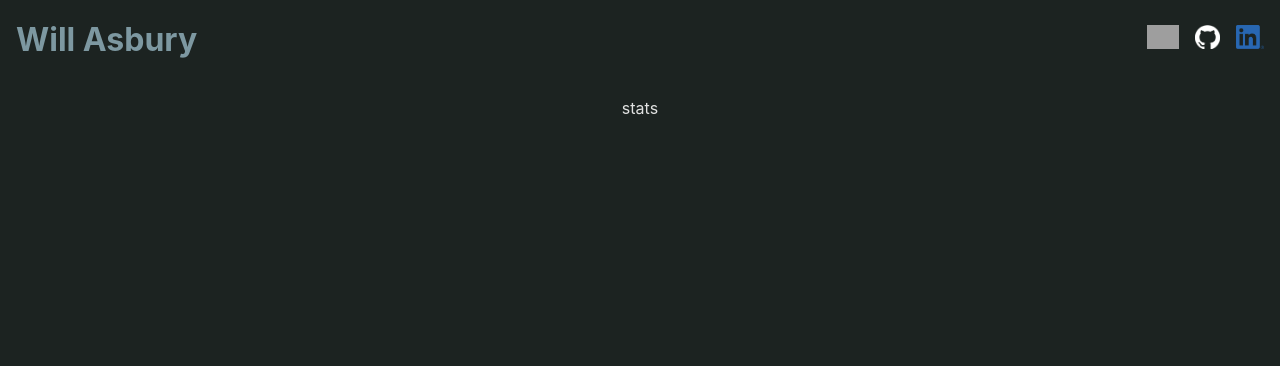
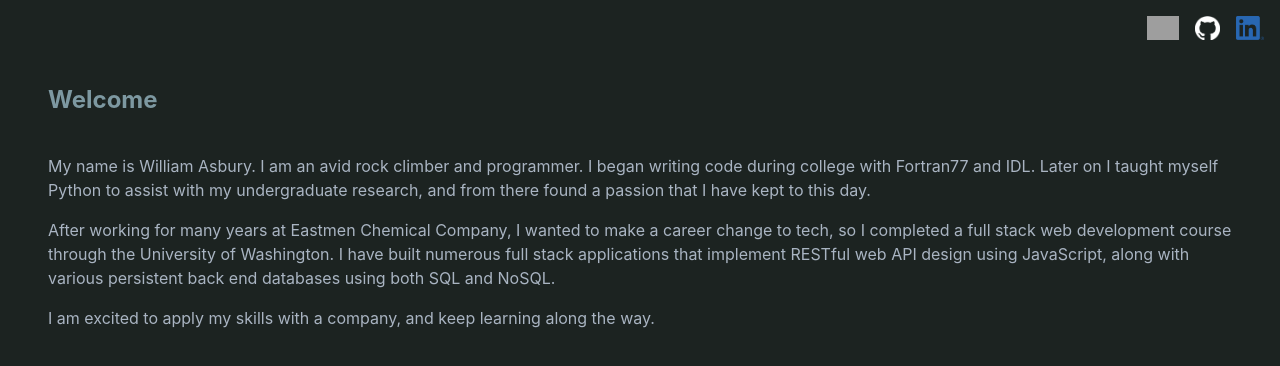
Before and after one commit to Willlasbury/portfolio, a React (Vite) app: page / in a window 1280 px wide. Shown: the top 366 px of the page. Built offline with nearby package versions, Linux system fonts and the light colour scheme; no server answers; grey boxes are pictures that could not be loaded.

Commit message:
added text and styling for about me

```diff
--- a/src/components/aboutMe/index.jsx
+++ b/src/components/aboutMe/index.jsx
@@ -1,24 +1,29 @@
 import "./styles.css";
 
-import { useState, useEffect } from "react";
-
-import getCW from "../../utils/fetch/codewars";
-
-export default function AboutMe({stats}) {
-
-    if (stats) {
-        return(
-            <section>
-                <p>stats</p>
-            </section>
-
-        )
-    }
-    else{
-        return (
-            <section>
-                <p>no stats</p>
-            </section>
-        )
-    }
+export default function AboutMe() {
+  return (
+    <article>
+      <h2>Welcome</h2>
+      <section>
+        <p>
+          My name is William Asbury. I am an avid rock climber and programmer. I
+          began writing code during college with Fortran77 and IDL. Later on I
+          taught myself Python to assist with my undergraduate research, and
+          from there found a passion that I have kept to this day.
+        </p>
+        <p>
+          After working for many years at Eastmen Chemical Company, I wanted to
+          make a career change to tech, so I completed a full stack web
+          development course through the University of Washington. I have built
+          numerous full stack applications that implement RESTful web API design
+          using JavaScript, along with various persistent back end databases
+          using both SQL and NoSQL.
+        </p>
+        <p>
+          I am excited to apply my skills with a company, and keep learning
+          along the way.
+        </p>
+      </section>
+    </article>
+  );
 }
--- a/src/components/aboutMe/styles.css
+++ b/src/components/aboutMe/styles.css
@@ -0,0 +1,15 @@
+article {
+    display: flex;
+    flex-flow: column;
+    align-items: start;
+    margin-inline: 3rem;
+}
+
+h2 {
+    color: var(--secondary-color)
+}
+
+p {
+    text-align: left;
+    color: var(--fourth-color)
+}
--- a/src/components/header/index.jsx
+++ b/src/components/header/index.jsx
@@ -4,7 +4,7 @@ export default function Header () {
 
     return (
         <header>
-            <h1>Will Asbury</h1>
+            {/* <h1>Will Asbury</h1> */}
             <Links />
         </header>
     )
--- a/src/components/header/styles.css
+++ b/src/components/header/styles.css
@@ -5,7 +5,7 @@ header {
     padding: 1rem;
 }
 
-h1 {
+/* h1 {
     margin: 0;
     color: var(--secondary-color)
-}
+} */
```
